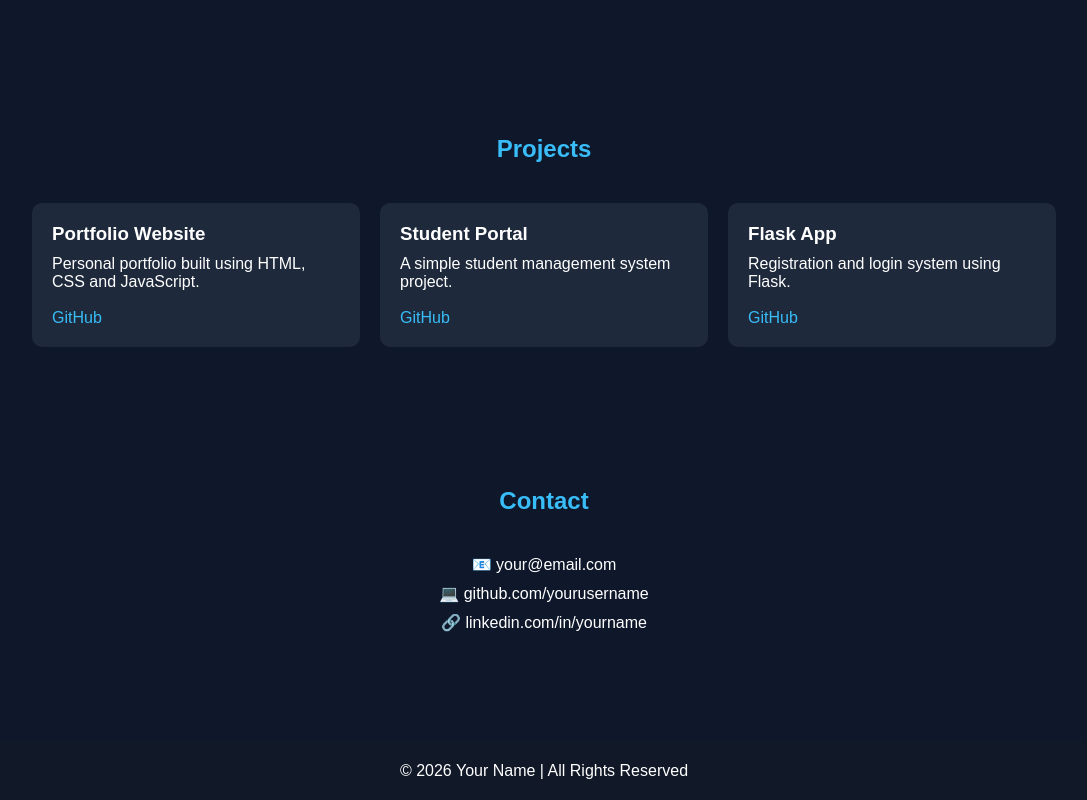
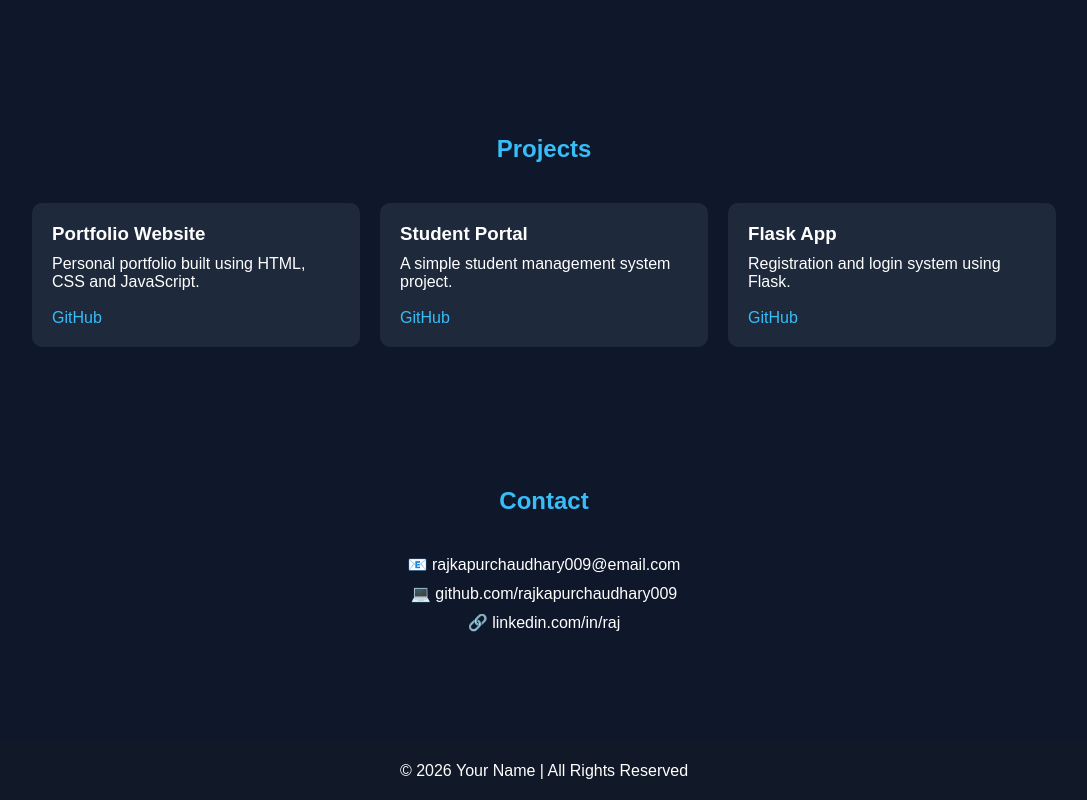
Before and after one commit to rajkapurchaudhary009/Portfolio, a plain HTML site: page index.html in a window 1280 px wide. Shown: the part 1295-2095 px from the top of the page, without its empty margins (96-1183 px from the left). Drawn offline with Linux system fonts and the light colour scheme.

Commit message:
Instiallized portfolio

```diff
--- a/index.html
+++ b/index.html
@@ -205,7 +205,7 @@ footer{
 
 <section class="hero" id="home">
 
-<h1>Hello, I'm <span>Raj Kapur Chaudahary</span></h1>
+<h1>Hello, I'm <span>Raj Kapur</span></h1>
 
 <p id="typing"></p>
 
@@ -312,11 +312,11 @@ JavaScript, Python, Flask, Git, and GitHub.
 
 <div class="contact">
 
-<p>📧 your@email.com</p>
+<p>📧 rajkapurchaudhary009@email.com</p>
 
-<p>💻 github.com/yourusername</p>
+<p>💻 github.com/rajkapurchaudhary009</p>
 
-<p>🔗 linkedin.com/in/yourname</p>
+<p>🔗 linkedin.com/in/raj</p>
 
 </div>
 
```
